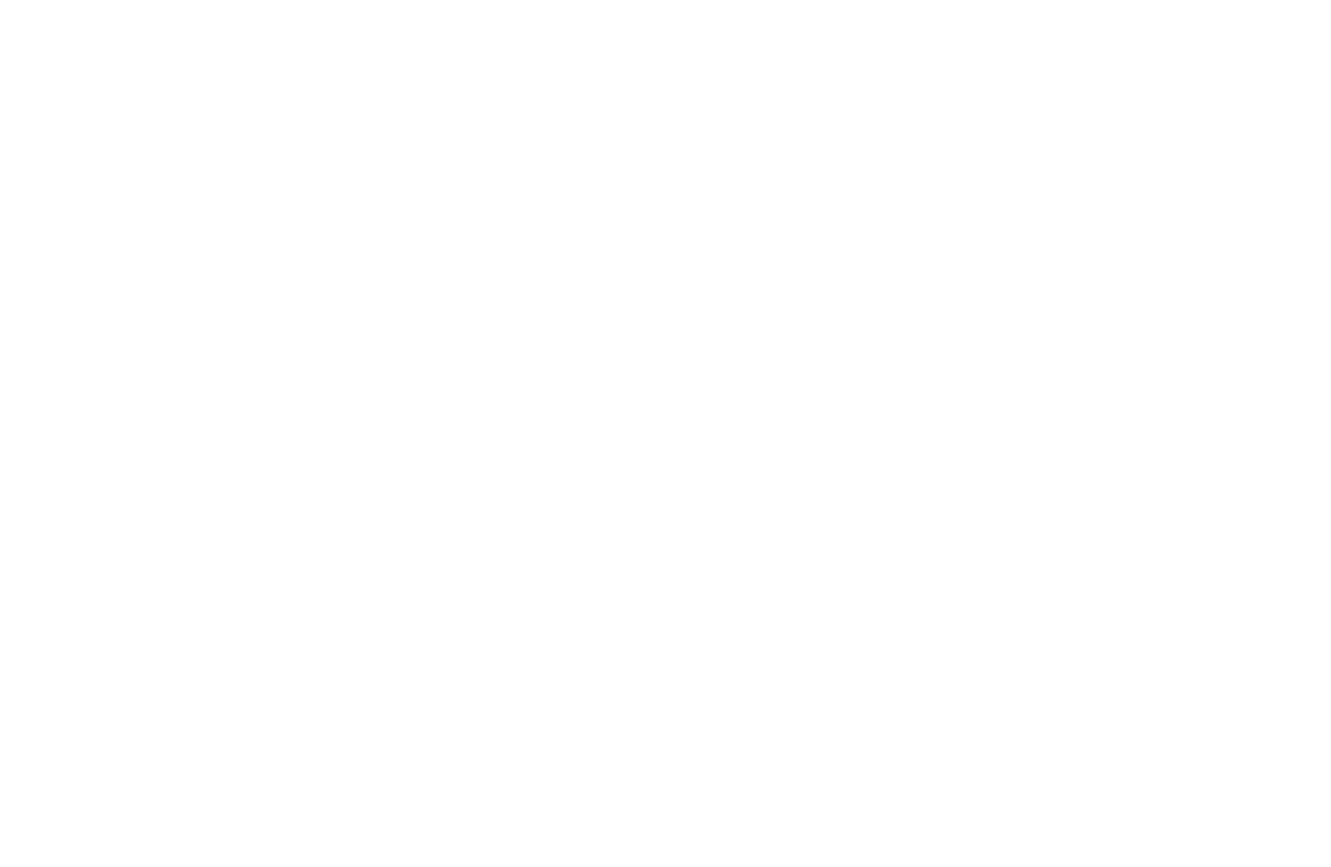
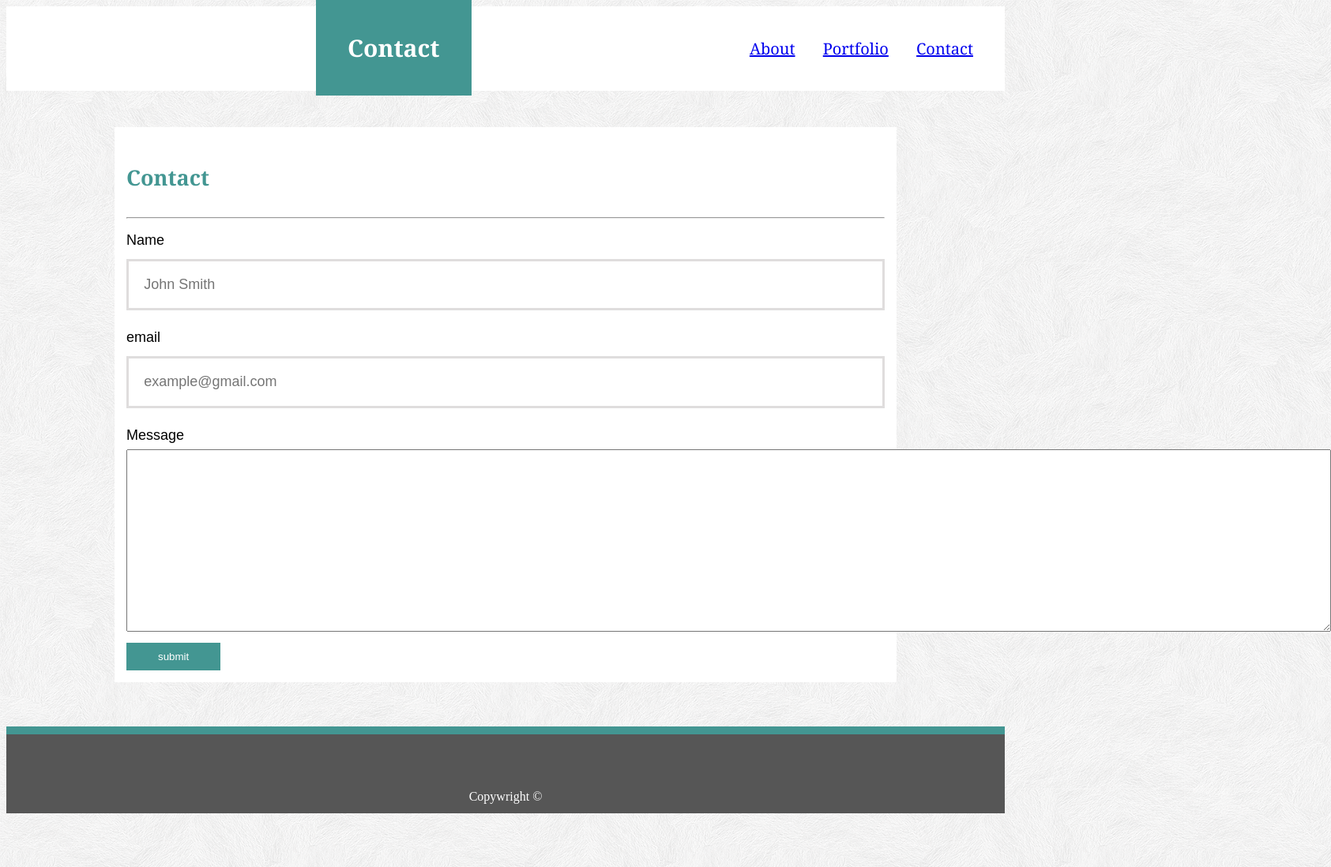
Before and after one commit to ChristineDang/-Basic-Portfolio-, a plain HTML site: page contact.html in a window 1280 px wide. Shown: the whole page at 79% size, 1685 px wide, since content can reach past the window. Before the commit the page ends 800 px from the top, so only its background shows below. Drawn offline with Linux system fonts and the light colour scheme.

Commit message:
contact complete

```diff
--- /dev/null
+++ b/assets/css/contactstyle.css
@@ -0,0 +1,106 @@
+body {
+    background-image: url("subtle_white_feathers.png");
+}
+h1 {
+    background: #439692;
+    position: absolute;
+    padding: 40px;
+    text-align: left;
+    margin: 0;
+    top: 0;
+    left: 0;
+    font-family: Georgia, 'Times New Roman', Times, serif;
+    font-size: 30px;
+    color: white;
+    margin-left: 400px;
+}
+.topnav {
+    background: white;
+    position: absolute right;
+    padding: 40px;
+    text-align: right;
+    word-spacing: 30px;
+
+    font-family: Georgia, 'Times New Roman', Times, serif;
+    font-size: 20px;
+    border-width: 5px;
+}
+h2 {
+    color: #439692;
+    font-family: Georgia, 'Times New Roman', Times, serif;
+}
+
+.container {
+    width:960px;
+    line-height: 2;
+    margin: 0 auto 0 auto;
+    padding: 12px;
+    font-family: Arial, Helvetica, sans-serif;
+    font-size: 18px;
+    color: black;
+    border-style: solid;
+    border-color: white;
+    background-color: white;
+    text-align: auto;
+    margin-top: 10px;
+    margin-bottom: 20px;
+    resize: vertical;
+
+}
+
+#name {
+    width: 100%;
+    padding:2%;
+    border: solid;
+    border-color: rgb(223, 221, 221);
+    box-sizing: border-box;
+    margin-top: 6px;
+    margin-bottom: 16px;
+    resize: vertical;
+    font-size: unset;
+    font-family: Arial, Helvetica, sans-serif;
+}
+
+#email {
+    width: 100%;
+    padding:2%;
+    border: solid;
+    border-color: rgb(223, 221, 221);
+    box-sizing: border-box;
+    margin-top: 6px;
+    margin-bottom: 16px;
+    resize: vertical;
+    font-size: unset;
+    font-family: Arial, Helvetica, sans-serif;
+}
+
+
+input[type=submit]{
+    background-color: #439692;
+    color: white;
+    padding: 10px 40px;
+    border: none;
+    border-radius: 0px;
+}
+
+.backfooter {
+    background-color: #439692;
+    position: relative;
+    z-index: 1;
+    width:100%;
+    height:70px;
+    top:-0px;
+    left: 0;
+}
+.footer {
+    background-color: rgb(86, 86, 86);
+    position: relative;
+    z-index: 2;
+    width: 100%;
+    height: 100px;
+    top: -60px;
+    left: 0;
+
+    color: white;
+    text-align: center;
+}
--- a/contact.html
+++ b/contact.html
@@ -0,0 +1,79 @@
+<!--Contact Sheet Basic Portfolio Assignment 1-->
+<!DOCTYPE html>
+<html lang=en-us>
+    <head>
+        <meta charset="UTF-8">
+        <title>Contact</title>
+        <!--Link to style sheet-->
+        <link rel="stylesheet" href="assets/css/contactstyle.css">
+    </head>
+    <body>
+        <header>
+            <h1>Contact</h1>
+
+            <div class="topnav">
+                <a href="index.html">About</a>
+                <a href="portfolio.html">Portfolio</a>
+                <a href="Contact.html">Contact</a>
+
+            </div>
+
+        </header>
+            <br>
+            <br>
+        <div class="content">
+            <!--Introduction-->
+            <section id="content">
+
+
+                <div class="container">
+                    <h2>Contact</h2>
+                    <hr>
+                    <form action="action_page.php">
+                        <!--Name-->
+                        <label for="name">Name</label>
+                        <input id="name"
+                        type="text"
+                        name="name"
+                        placeholder="John Smith"
+                        >
+
+                        <br>
+                        <!--email-->
+                        <label for="email">email</label>
+                        <input id="email"
+                        type="text"
+                        name="email"
+                        placeholder="example@gmail.com"
+                        >
+
+                        <br>
+                        <!--Message-->
+                        <label for="message">Message</label>
+                        <br>
+                        <textarea id="message" name="message" cols="188" rows="15"></textarea>
+
+                        <br>
+                        <!--Submit Button-->
+                        <input type="submit" value="submit">
+                    </form>
+                </div>
+
+            </section>
+        </div>
+        <br>
+        <br>
+        <!--copywright footer-->
+            <div>
+                    <footer class="backfooter"></footer>
+                    <footer class="footer">
+                        <div class="footercontainer">
+                            <br>
+                            <br>
+                            <br>
+                            <p class="copywright">Copywright ©</p>
+                        </div>
+                    </footer>
+            </div>
+    </body>
+</html>
```
Also changed, not shown: index.html (+3 -3 lines).
